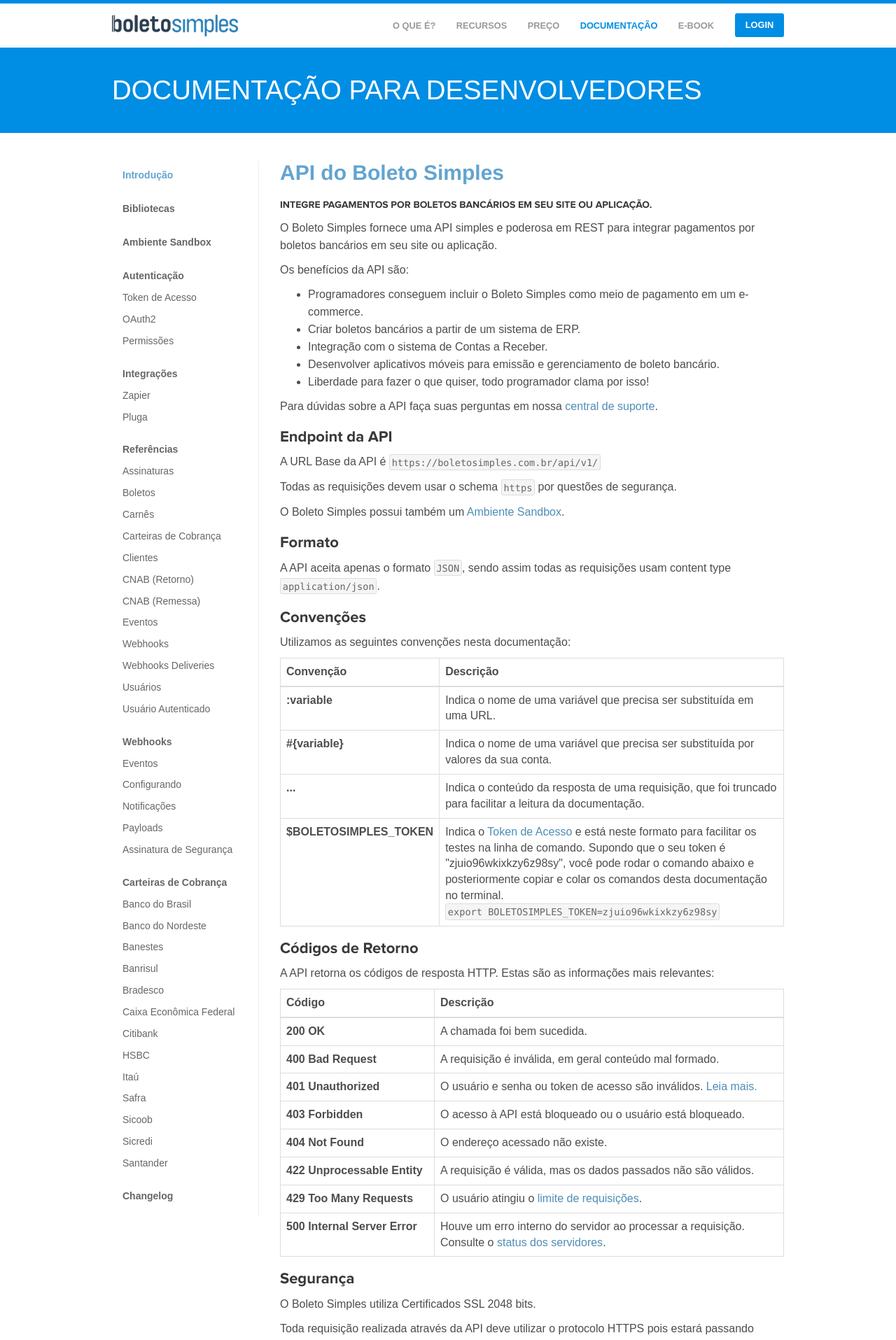
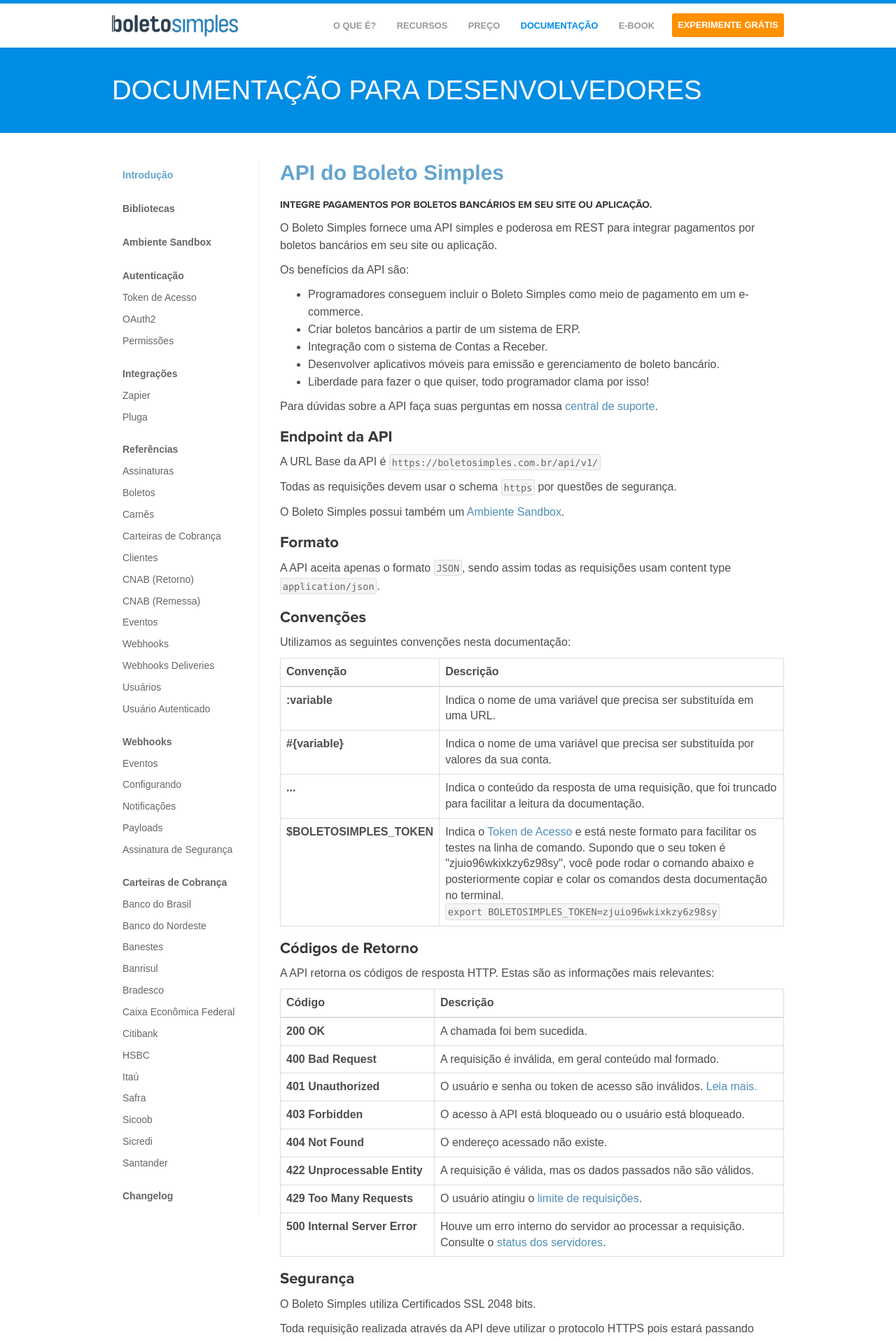
Before and after one commit to BoletoSimples/boletosimples-docs, a Jekyll site: the page built from index.md, in a window 1280 px wide. Shown: the top 1915 px of the page at 70% size. Built offline with Jekyll 4.4.1, drawn with Linux system fonts in a browser that asks for light colours.

Commit message:
changes cta from login to signup

```diff
--- a/_includes/header.html
+++ b/_includes/header.html
@@ -33,7 +33,7 @@
       <div class='logo'>
         <a href="https://boletosimples.com.br/"><img alt="Boleto Simples" src="/img/logo.png" title="Gerar Boleto Bancário com Boleto Simples" /></a>
       </div>
-      <nav>
+      <nav class="signup">
         <ul>
           <li><a href="https://boletosimples.com.br/">O que é?</a></li>
           <li><a href="https://boletosimples.com.br/recursos">Recursos</a></li>
@@ -41,7 +41,7 @@
           <li>Documentação</li>
           <li><a href="http://landing.boletosimples.com.br/boleto-bancario-guia-completo-de-como-funciona/">e-Book</a></li>
         </ul>
-        <a class="login-trigger" href="https://boletosimples.com.br/users/sign_in">Login</a>
+        <a class="signup-trigger" href="https://boletosimples.com.br/users/sign_up">Experimente Grátis</a>
         <a href="#" id="menu-trigger">☰</a>
       </nav>
     </div>
--- a/css/header.css
+++ b/css/header.css
@@ -49,11 +49,18 @@
 }
 
 /* line 70, /Users/rafael/Projects/boletosimples-app/app/assets/stylesheets/home/header.scss */
+/* line 53, /Users/rafael/Projects/boletosimples-app/app/assets/stylesheets/home/header.scss */
+#main-header nav.login ul {
+  padding-right: 95px;
+}
+/* line 59, /Users/rafael/Projects/boletosimples-app/app/assets/stylesheets/home/header.scss */
+#main-header nav.signup ul {
+  padding-right: 185px;
+}
 #main-header nav ul {
   float: right;
   list-style: none;
   margin-top: 20px;
-  margin-right: 100px;
 }
 /* line 76, /Users/rafael/Projects/boletosimples-app/app/assets/stylesheets/home/header.scss */
 #main-header nav li {
@@ -117,7 +124,7 @@
 /* line 132, /Users/rafael/Projects/boletosimples-app/app/assets/stylesheets/home/header.scss */
 #signup-form input[type="submit"],
 .signup-trigger {
-  width: 110px;
+  width: 160px;
 }
 
 /* line 136, /Users/rafael/Projects/boletosimples-app/app/assets/stylesheets/home/header.scss */
@@ -126,6 +133,10 @@
 }
 
 /* line 140, /Users/rafael/Projects/boletosimples-app/app/assets/stylesheets/home/header.scss */
+#signup-form input[type="email"] {
+  width: 250px;
+}
+
 .header-form {
   width: 520px;
   display: none;
@@ -195,6 +206,8 @@
 .header-form .password-field .help-link:hover {
   background: #008de4;
   color: white;
+.header-form input[type="email"] {
+  margin-right: 10px;
 }
 /* line 208, /Users/rafael/Projects/boletosimples-app/app/assets/stylesheets/home/header.scss */
 .header-form .back-arrow {
@@ -224,5 +237,5 @@
 
 /* line 237, /Users/rafael/Projects/boletosimples-app/app/assets/stylesheets/home/header.scss */
 #signup-form form {
-  padding-right: 120px;
+  padding-right: 170px;
 }
```
